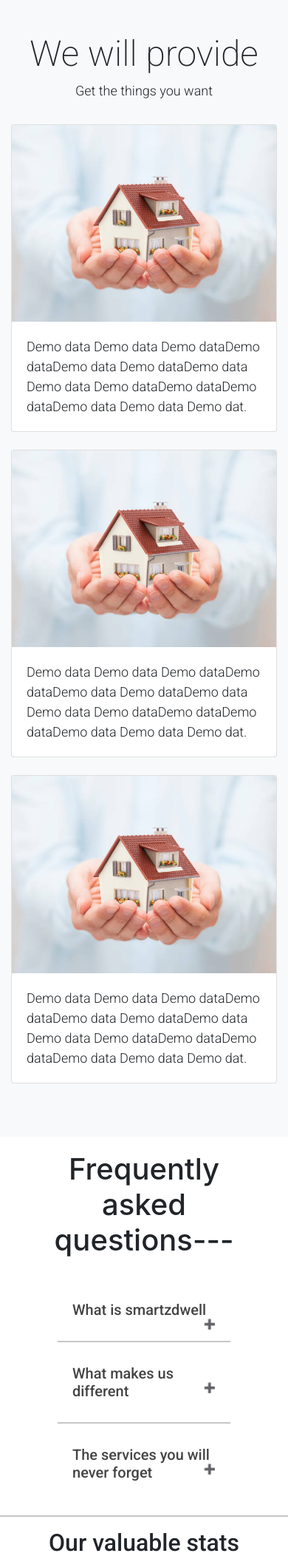
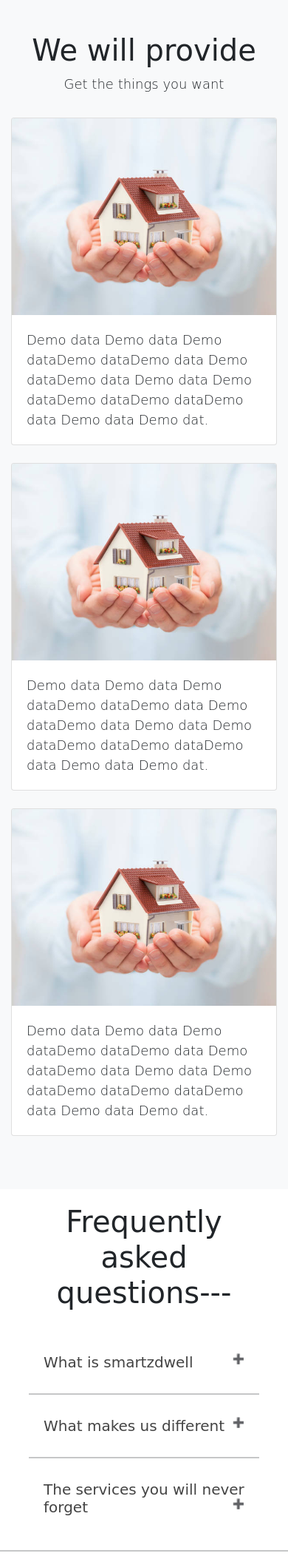
Before and after one commit to afreensiddqui2723/Smartzzdwell, a PHP site: page / in a window 390 px wide; the page is wider, and only the part inside the window is pictured. Shown: the part 411-2515 px from the top of that part at 74% size. Run offline with PHP 8.4, Linux system fonts and the light colour scheme; some libraries are stand-ins or nearby versions.

Commit message:
Edited version of mobile view

```diff
--- a/assets/css/templatemo.css
+++ b/assets/css/templatemo.css
@@ -30,23 +30,23 @@ Table of contents
 
 /* Typography */
 body, ul, li, p, a, label, input, div {
-  font-family: 'Roboto', sans-serif;
-  font-size: 18px !important;
-  font-weight: 300 !important;
+  font-family: 'Playpen Sans', cursive !important;
+  font-size: 18px ;
+  font-weight: 300 ;
 }
 .h1 {
-  font-family: 'Roboto', sans-serif;
-  font-size: 48px !important;
-  font-weight: 200 !important;
+  font-family: 'Playpen Sans', cursive !important;
+  font-size: 48px;
+  font-weight: 200 ;
 }
 .h2 {
-  font-family: 'Roboto', sans-serif;
-  font-size: 30px !important;
+  font-family: 'Playpen Sans', cursive !important;
+  font-size: 30px ;
   font-weight: 300;
 }
 .h3 {
-  font-family: 'Roboto', sans-serif;
-  font-size: 22px !important;
+  font-family: 'Playpen Sans', cursive !important;
+  font-size: 22px ;
 }
 /* General */
 .logo { font-weight: 500 !important;}
--- a/counter.php
+++ b/counter.php
@@ -18,7 +18,7 @@
 }
 
 .count-text {
-    font-size: 13px;
+    font-size: 12px;
     font-weight: normal;
     margin-top: 10px;
     margin-bottom: 0;
@@ -31,6 +31,24 @@
     display: table;
     color: #156e2d;
 }
+.timer count-title count-number{
+	font-size: 12px;
+}
+
+@media (min-width: 200px) and (max-width: 700px) {
+	.counter {
+              width: 60vh;
+			  align-items: center;
+
+              }
+	.count-titlet{
+	font-size: 14px;
+}
+                }
+                /* @media (min-width: 700px) and (max-width: 2000px) {
+                  .resp{
+                  display: none;
+                } */
 </style>
 
 <link rel="stylesheet" href="https://netdna.bootstrapcdn.com/font-awesome/4.0.3/css/font-awesome.min.css">
@@ -64,7 +82,7 @@
                   <div class="counter">
       <i class="fa fa-map-marker fa-2x"></i>
       <h2 class="timer count-title count-number" data-to="22" data-speed="1500"></h2>
-      <p class="count-text ">Locations you can find us</p>
+      <p class="count-text ">Locations on we are</p>
     </div></div>
               <div class="col">
               <div class="counter">
--- a/faq.php
+++ b/faq.php
@@ -22,7 +22,7 @@ flex-direction: column;
 
 }
 .hr-line{
-  width: 60%;
+  width: 80%;
   margin: auto;
 
 }
@@ -32,7 +32,7 @@ flex-direction: column;
     color: #444;
     cursor: pointer;
     padding: 30px 20px;
-    width: 60%;
+    width: 90%;
     border: none;
     outline: none;
     transition: 0.4s;
@@ -42,7 +42,7 @@ flex-direction: column;
 .faq-body{
     margin: auto;
     /* text-align: center; */
-   width: 50%;
+   width: 80%;
    padding: auto;
 
 }
@@ -71,7 +71,21 @@ flex-direction: column;
 .active:after {
     content: "\2796";
 
-}</style>
+}
+
+@media (min-width: 200px) and (max-width: 700px) {
+    .faq-page {
+
+    width: 80%;}
+    .faq-body{
+    margin: auto;
+    /* text-align: center; */
+   width: 90%;
+   padding: auto;
+
+}
+}
+</style>
 </head>
 
 <body>
--- a/header.php
+++ b/header.php
@@ -98,7 +98,7 @@ a {
                         </li>
 
                         <li class="nav-item">
-
+                        <a class="nav-link" href="logout.php">LogOut</a>
                         </li>
                     </ul>
                 </div>
```
Also changed, not shown: addproperty.php (+13 -0 lines), dbconn.php (+7 -7 lines), findproperty.php (+23 -1 lines), signin.php (+16 -2 lines), signup.php (+15 -0 lines).
